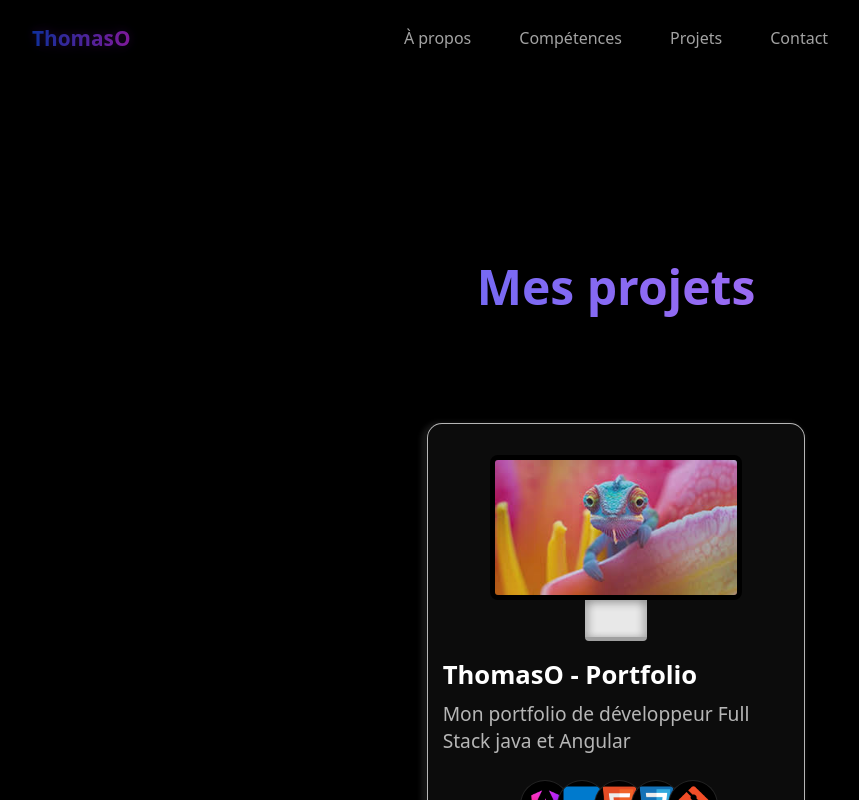
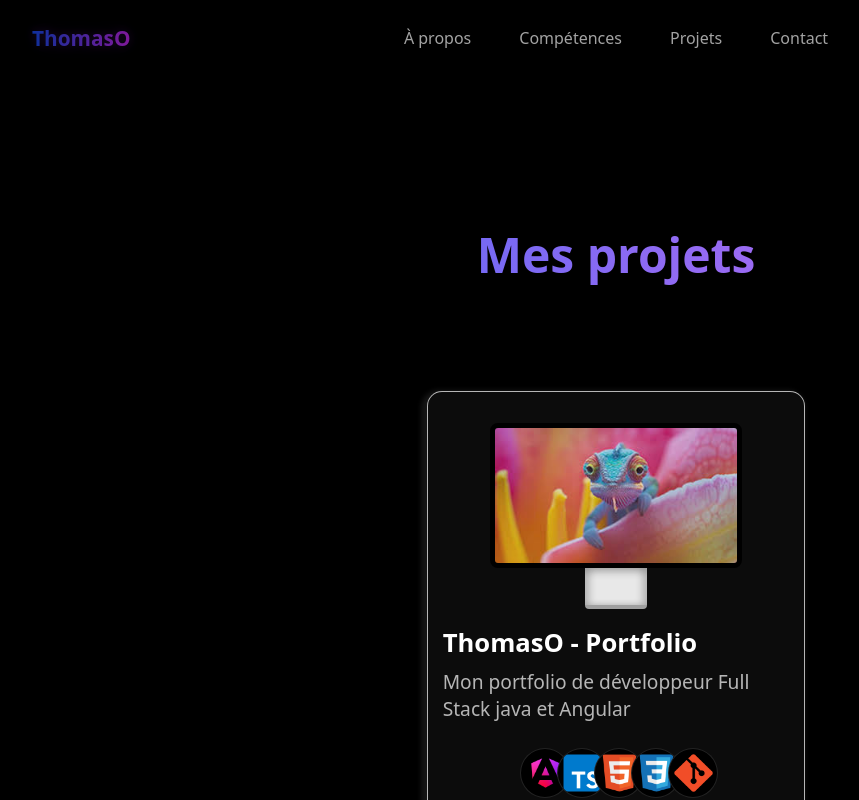
Before and after one commit to thomasolivier-dev/portfolio, an Angular app in the folder portfolio/: page / in a window 1280 px wide. Shown: the top 800 px of the page, without its empty margins (24-883 px from the left). Built offline with nearby package versions, Linux system fonts and the light colour scheme.

Commit message:
fix: resize of section project

```diff
--- a/portfolio/src/app/sections/project/project-section/project-section.component.scss
+++ b/portfolio/src/app/sections/project/project-section/project-section.component.scss
@@ -3,7 +3,7 @@
     display: flex;
     justify-content: center;
     width: 100%;
-    padding: 8rem 2rem;
+    padding: 6rem 2rem;
 }
 
 h2 {
```
